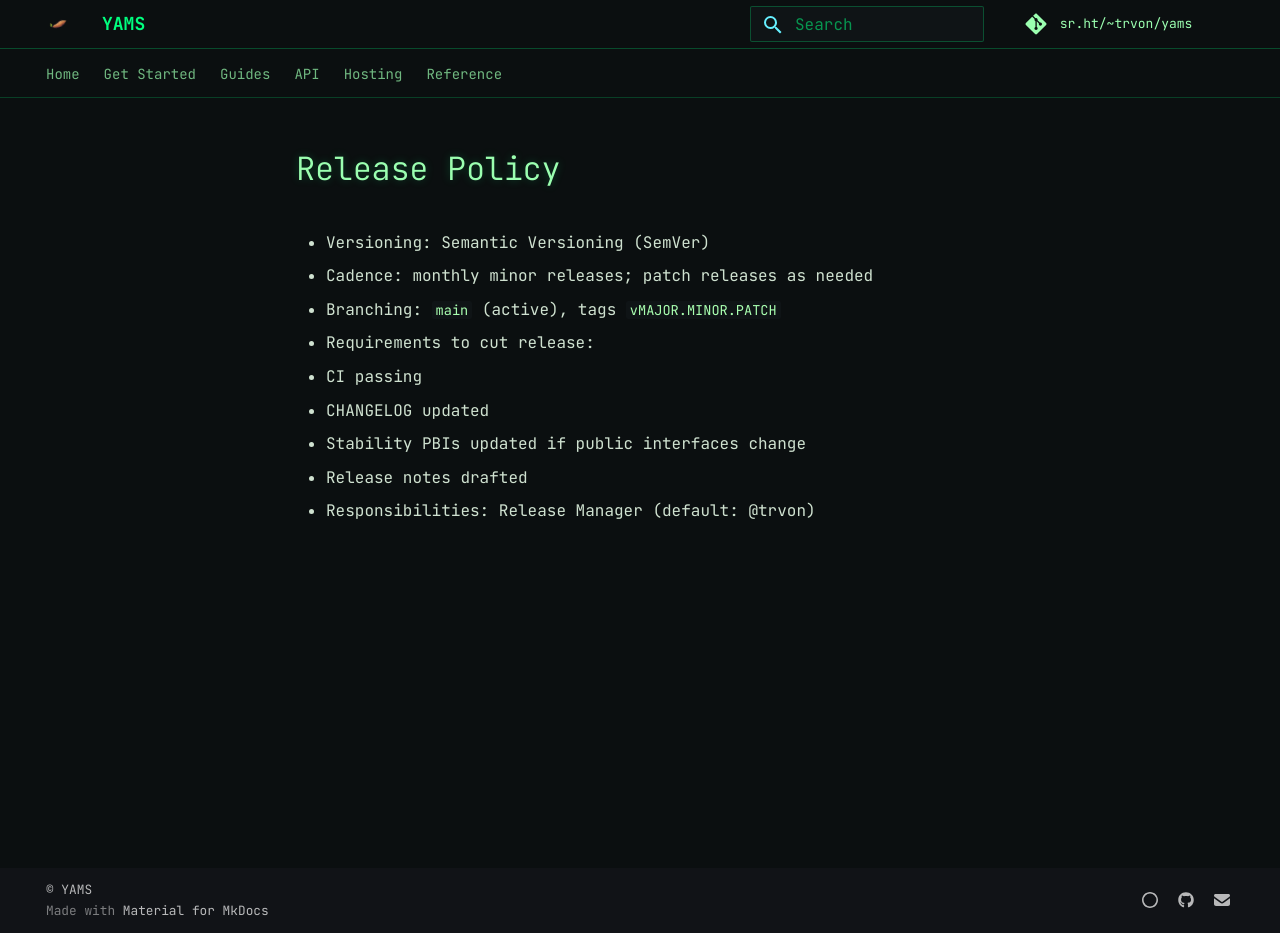
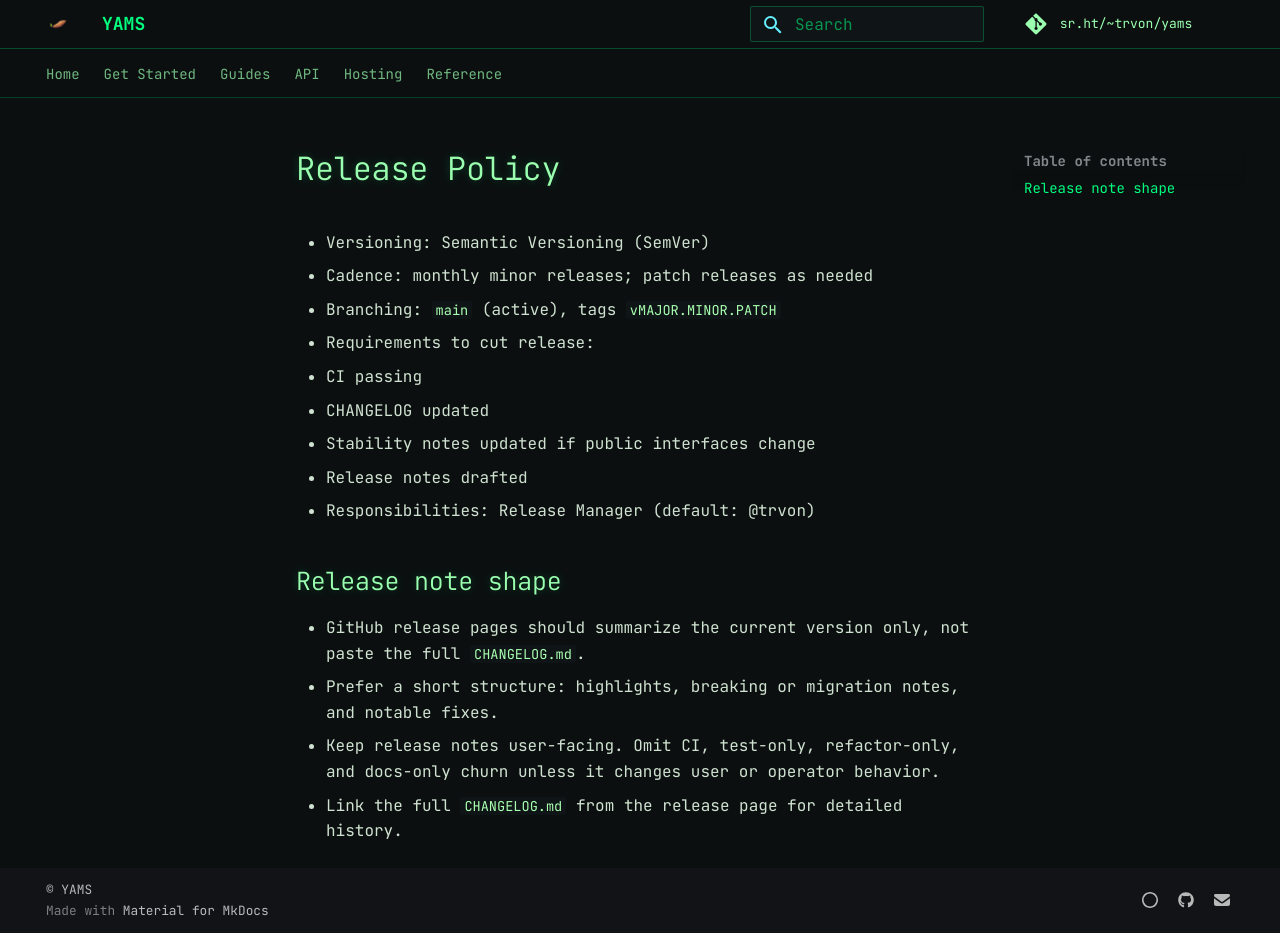
Before and after one commit to trvon/yams, an MkDocs documentation site: the page built from docs/release-policy.md, in a window 1280 px wide and 933 px high. Built offline with MkDocs 1.6.1 and Material for MkDocs 9.7.7, drawn with Linux system fonts in a browser that asks for light colours.

Commit message:
ci: improve release please configuration and CHANGELOG

```diff
--- a/docs/release-policy.md
+++ b/docs/release-policy.md
@@ -6,6 +6,13 @@
 - Requirements to cut release:
   - CI passing
   - CHANGELOG updated
-  - Stability PBIs updated if public interfaces change
+  - Stability notes updated if public interfaces change
   - Release notes drafted
 - Responsibilities: Release Manager (default: @trvon)
+
+## Release note shape
+
+- GitHub release pages should summarize the current version only, not paste the full `CHANGELOG.md`.
+- Prefer a short structure: highlights, breaking or migration notes, and notable fixes.
+- Keep release notes user-facing. Omit CI, test-only, refactor-only, and docs-only churn unless it changes user or operator behavior.
+- Link the full `CHANGELOG.md` from the release page for detailed history.
```
Also changed, not shown: docs/developer/contributing.md (+4 -1 lines), release-please-config.json (+4 -3 lines), .github/PULL_REQUEST_TEMPLATE.md, 1 other file.
